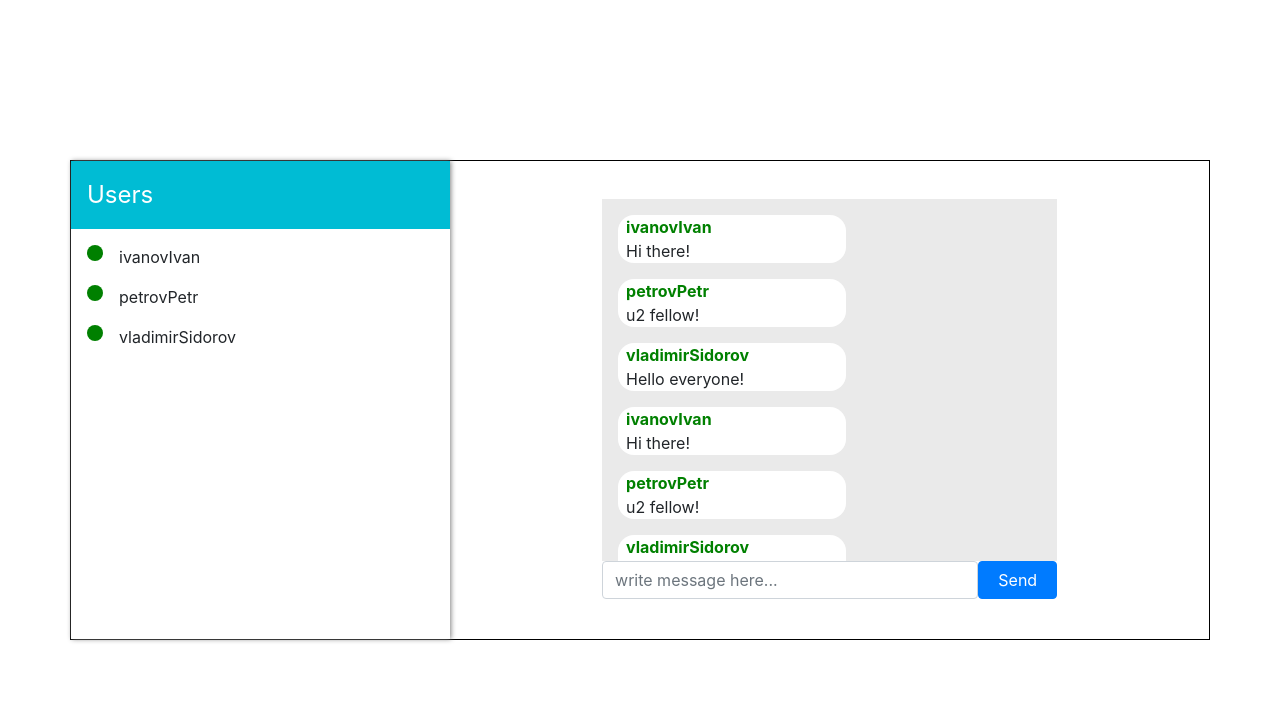
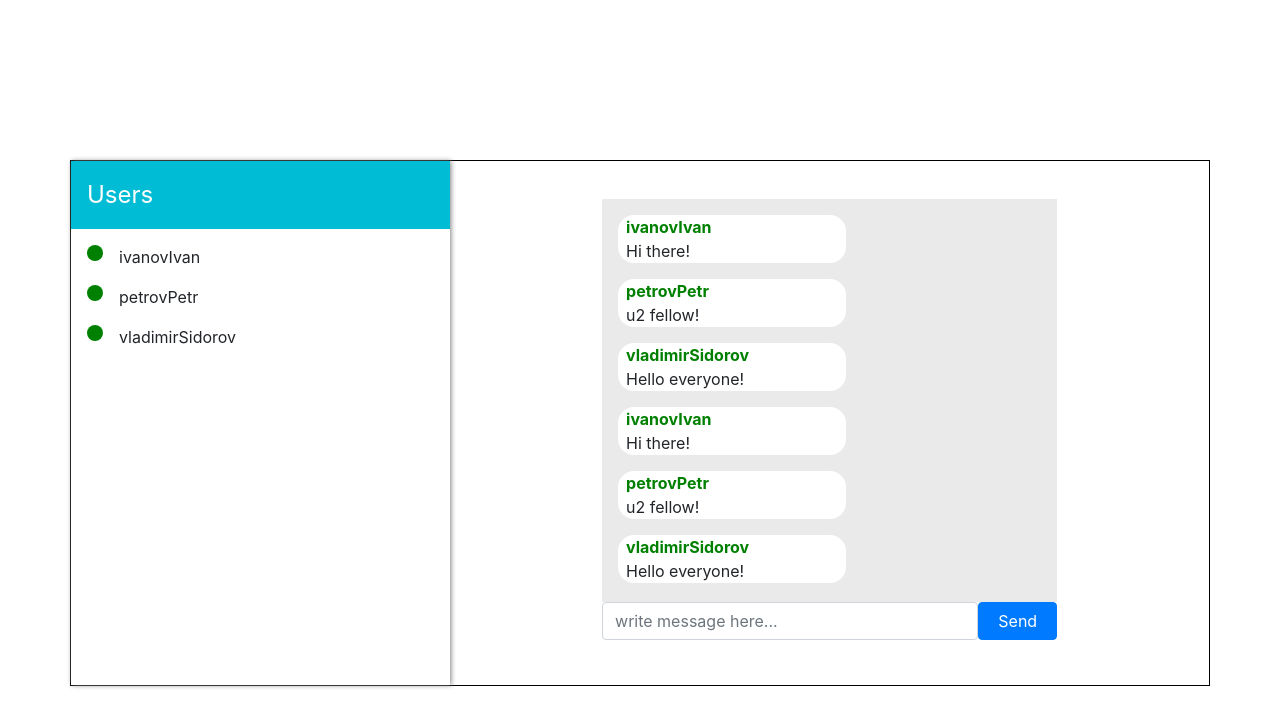
Before and after one commit to ShevchenkoPavel/chat, a React (Create React App) app: page / in a window 1280 px wide. Shown: the top 726 px of the page. Built offline with nearby package versions, Linux system fonts and the light colour scheme.

Commit message:
[T-3] style clean

```diff
--- a/src/pages/chat/chat.scss
+++ b/src/pages/chat/chat.scss
@@ -1,8 +1,7 @@
 @import '../../styles/colors';
 
 .chat__container {
-  width: 60rem;
-  height: 30rem;
+  min-height: 30rem;
   margin-top: 10rem;
   border: 1px solid $chat-border;
 
--- a/src/pages/chat/chat.tsx
+++ b/src/pages/chat/chat.tsx
@@ -19,10 +19,10 @@ export function Chat(): React.ReactElement {
   return (
     <LayoutContainer className="chat__container" noPadding={true}>
       <Row noGutters className="chat__container__content">
-        <Col xs={4} className="chat__container__content__column">
+        <Col xs={4} className="">
           <UsersBar users={users} />
         </Col>
-        <Col className="chat__container__content__column">
+        <Col xs={8} className="">
           <MessagesWindow messages={messages} />
         </Col>
       </Row>
```
